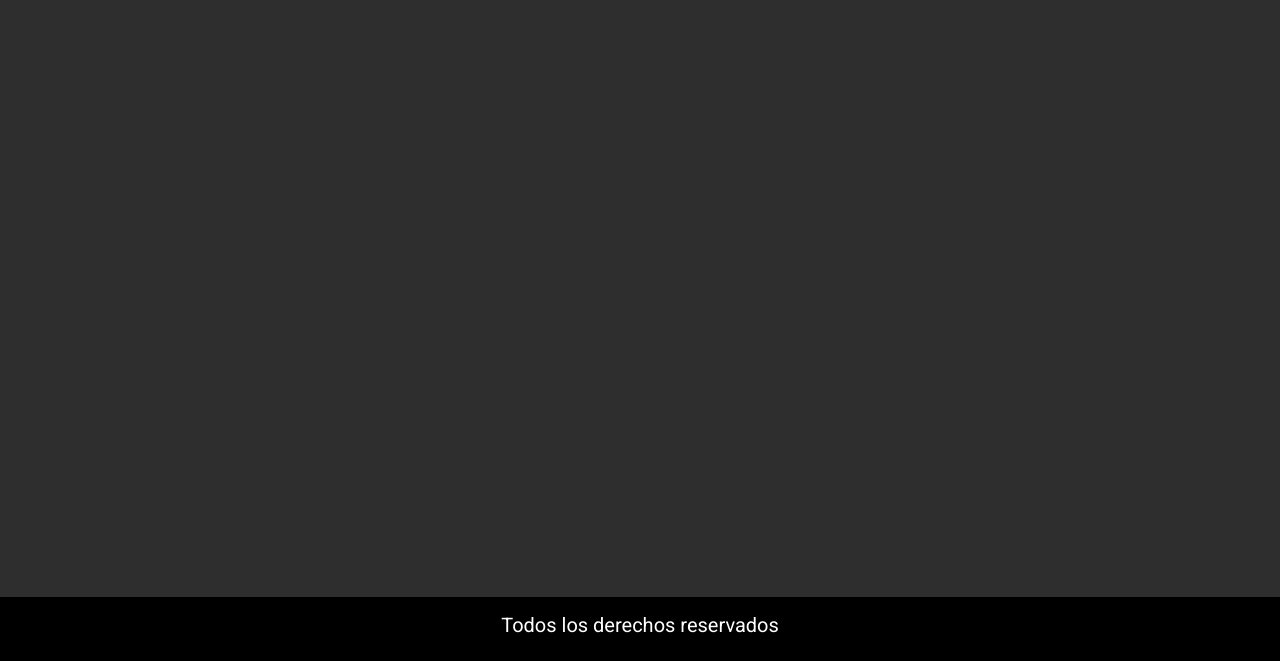
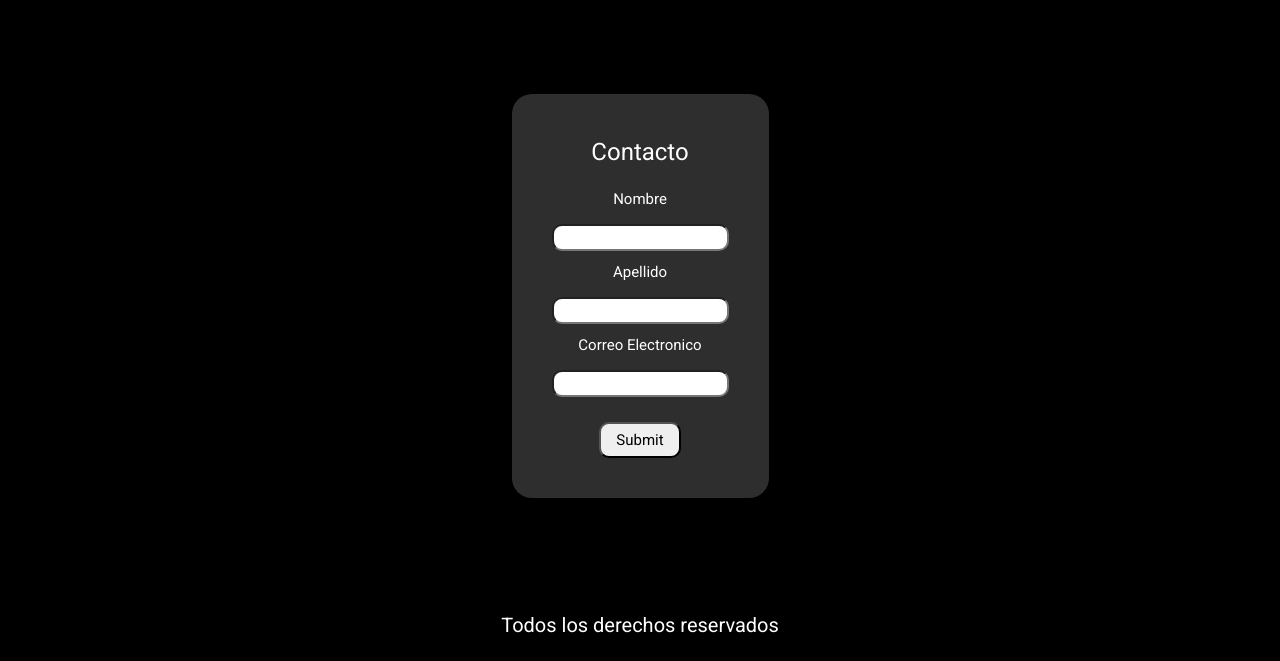
Before and after one commit to MartinOrefice/proyectoFinal, a plain HTML site: page pages/contacto.html in a window 1280 px wide. Shown: the part 139-800 px from the top of the page. Drawn offline with nearby package versions, Linux system fonts and the light colour scheme.

Commit message:
cambios en contacto

```diff
--- a/css/main.css
+++ b/css/main.css
@@ -331,7 +331,33 @@ footer{
 
 .mainContacto{
     grid-area: mainCo;
+    background-color: #000000;
+}
+form{
     background-color: #2e2e2e;
+    color: white;
+    padding: 40px;
+    border-radius: 20px;
+    font-size: 20px;
+}
+legend{
+    text-align: center;
+}
+.divForm{
+    padding: 10px;
+    font-size: 15px;
+    text-align: center;
+}
+.submit{
+    margin-top: 25px;
+    text-align: center;
+}
+.inputSubmit{
+    padding: 5px 15px 5px 15px;
+}
+input{
+    border-radius: 10px;
+    font-size: 15px;
 }
 footer{
     grid-area: footer;
--- a/pages/contacto.html
+++ b/pages/contacto.html
@@ -45,7 +45,18 @@
             </nav>
           </header>
         <main class="mainContacto">
-
+            <form action="">
+              <fieldset>
+                <legend>Contacto</legend>
+                <div class="divForm">Nombre</div>
+                <input type="text">
+                <div class="divForm">Apellido</div>
+                <input type="text">
+                <div class="divForm">Correo Electronico</div>
+                <input type="email">
+                <div class="submit"> <input class="inputSubmit" type="submit"></div>
+              </fieldset>
+            </form>
         </main>
         <footer>
             <h4 class="contenidoFooter">
```
